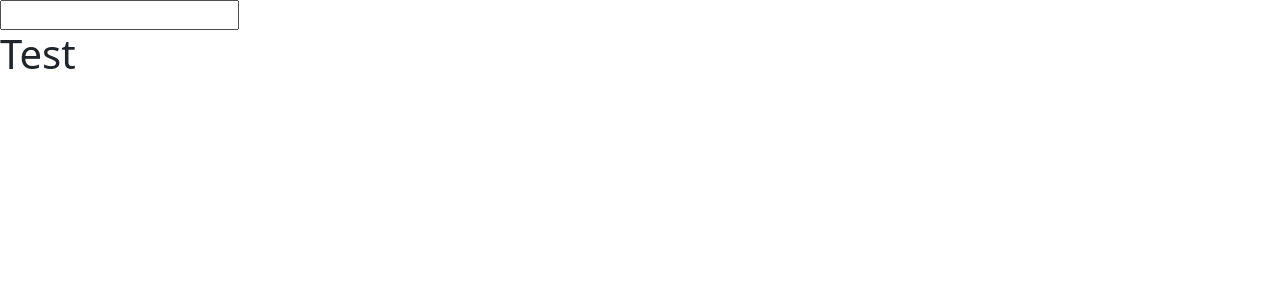
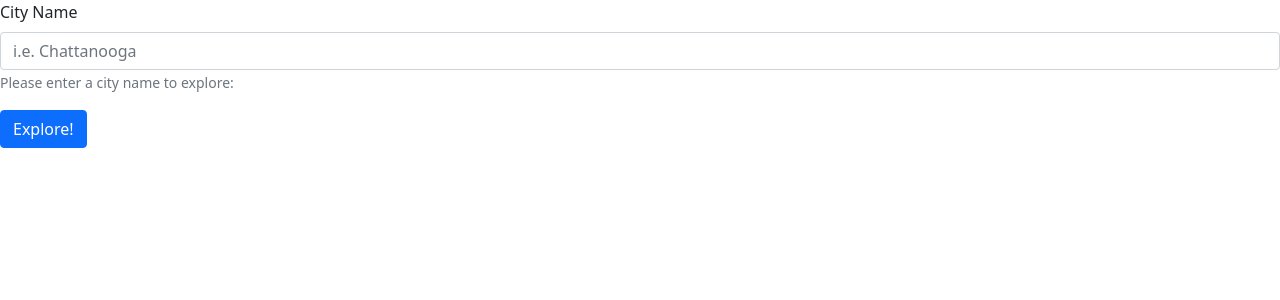
Before and after one commit to brannonstarnes/city-explorer, a React (Create React App) app: page / in a window 1280 px wide. Shown: the top 300 px of the page. Built offline with nearby package versions, Linux system fonts and the light colour scheme.

Commit message:
created submission form, prior to handleClick

```diff
--- a/src/App.js
+++ b/src/App.js
@@ -1,21 +1,38 @@
 import './App.css';
 import React, { Component } from 'react';
+import Form from 'react-bootstrap/Form';
+import Button from 'react-bootstrap/Button';
 
 
 export default class App extends Component {
   constructor(props){
     super(props);
     this.state = {
-    location: ''
+    locationName: ''
   }
 }
 
+//when event occurs in input field, update state to match the value of the input field
+handleChange = (e) => {
+  this.setState({locationName: e.target.value})
+};
+
+
   render() {
     return (
-      <div>
-        <input type='text'></input>
-        <h1>Test</h1>
-      </div>
+      <Form>
+  <Form.Group className="mb-3" >
+    <Form.Label>City Name</Form.Label>
+    <Form.Control type="search" placeholder="i.e. Chattanooga" onChange={this.handleChange} />
+    <Form.Text className="text-muted">
+      Please enter a city name to explore:
+    </Form.Text>
+  </Form.Group>
+  <Button variant="primary" onClick="handleClick">
+    Explore!
+  </Button>
+  <h2>{this.state.locationName}</h2>
+</Form>
     );
   }
 };
```
